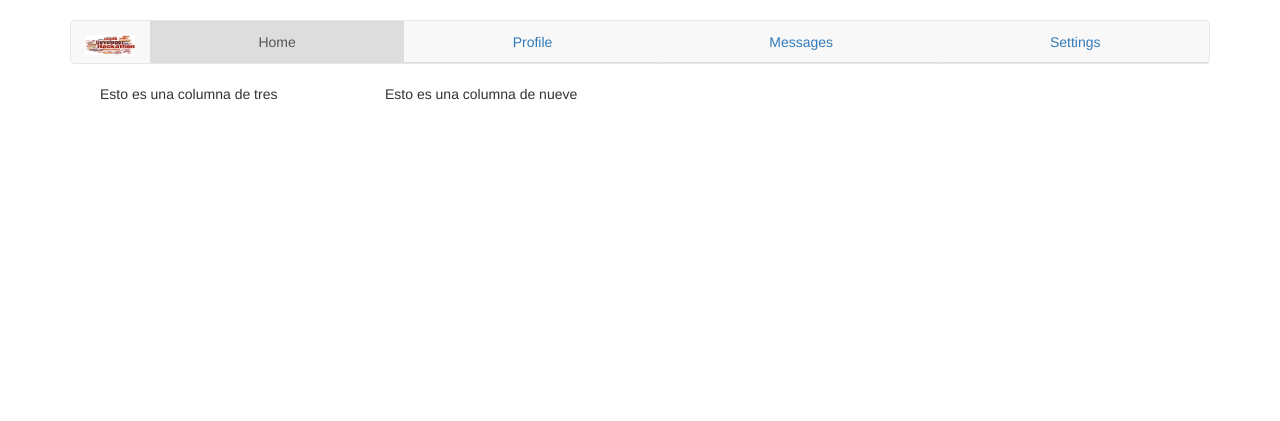
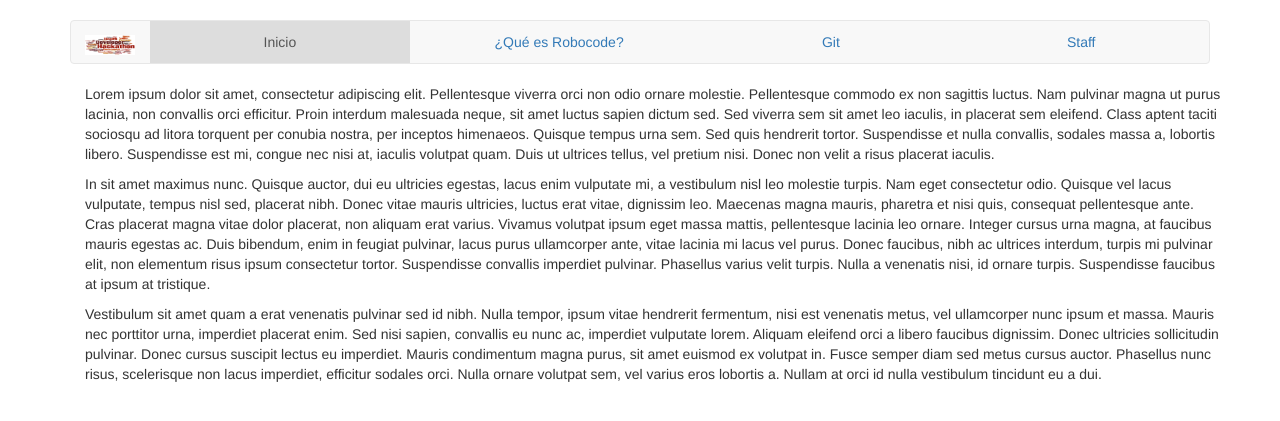
Before and after one commit to Tankathon/tankathon.github.io, a PHP site: page / in a window 1280 px wide. Shown: the top 421 px of the page. Run offline with PHP 8.4, Linux system fonts and the light colour scheme; some libraries are stand-ins or nearby versions.

Commit message:
Refresco de la página y pestañas nuevas

```diff
--- a/css/style.css
+++ b/css/style.css
@@ -20,7 +20,9 @@ body {
 	background-color: #DDD;
 	border-radius: 0px;
 }
-
+.nav-tabs.nav-justified > li > a {
+	border-bottom: none;
+}
 .nav-tabs > li > a:hover {
 	border-color: transparent;
 }
@@ -38,3 +40,8 @@ body {
 #espacio{
 	padding-top: 20px;
 }
+/*Image*/
+#gitjetpack{
+	width: 200px;
+	height: 200px;
+}
--- a/index.html
+++ b/index.html
@@ -29,30 +29,47 @@
           <a class="navbar-brand" href="#"><img src="img/Hackathon-logo.png" class="img-responsive" alt="Responsive image" /></a>
         </div>
         <!-- Nav tabs -->
-        <ul class="nav nav-tabs nav-justified" role="tablist">
-          <li role="presentation" class="active"><a href="#home" aria-controls="home" role="tab" data-toggle="tab">Home</a></li>
-          <li role="presentation"><a href="#profile" aria-controls="profile" role="tab" data-toggle="tab">Profile</a></li>
-          <li role="presentation"><a href="#messages" aria-controls="messages" role="tab" data-toggle="tab">Messages</a></li>
-          <li role="presentation"><a href="#settings" aria-controls="settings" role="tab" data-toggle="tab">Settings</a></li>
+        <ul class="nav nav-tabs nav-justified" role="tablist" id="myTab">
+          <li role="presentation" class="active"><a href="#home" aria-controls="home" role="tab" data-toggle="tab">Inicio</a></li>
+          <li role="presentation"><a href="#robocode" aria-controls="robocode" role="tab" data-toggle="tab">¿Qué es Robocode?</a></li>
+          <li role="presentation"><a href="#git" aria-controls="git" role="tab" data-toggle="tab">Git</a></li>
+          <li role="presentation"><a href="#staff" aria-controls="staff" role="tab" data-toggle="tab">Staff</a></li>
         </ul>
-
-        <!-- Tab panes -->
+      </div>
+      <!-- Tab panes -->
         <div class="tab-content">
           <div role="tabpanel" class="tab-pane active" id="home">
             <div class="container" id="espacio">
               <div class="row">
                 <div class="col-md-12 col-xs-12">
-                  <div class="col-md-3 col-xs-6">Esto es una columna de tres</div>
-                  <div class="col-md-9 xol-xs-6">Esto es una columna de nueve</div>
+                  <p> Lorem ipsum dolor sit amet, consectetur adipiscing elit. Pellentesque viverra orci non odio ornare molestie. Pellentesque commodo ex non sagittis luctus. Nam pulvinar magna ut purus lacinia, non convallis orci efficitur. Proin interdum malesuada neque, sit amet luctus sapien dictum sed. Sed viverra sem sit amet leo iaculis, in placerat sem eleifend. Class aptent taciti sociosqu ad litora torquent per conubia nostra, per inceptos himenaeos. Quisque tempus urna sem. Sed quis hendrerit tortor. Suspendisse et nulla convallis, sodales massa a, lobortis libero. Suspendisse est mi, congue nec nisi at, iaculis volutpat quam. Duis ut ultrices tellus, vel pretium nisi. Donec non velit a risus placerat iaculis.</p>
+                  <p>In sit amet maximus nunc. Quisque auctor, dui eu ultricies egestas, lacus enim vulputate mi, a vestibulum nisl leo molestie turpis. Nam eget consectetur odio. Quisque vel lacus vulputate, tempus nisl sed, placerat nibh. Donec vitae mauris ultricies, luctus erat vitae, dignissim leo. Maecenas magna mauris, pharetra et nisi quis, consequat pellentesque ante. Cras placerat magna vitae dolor placerat, non aliquam erat varius. Vivamus volutpat ipsum eget massa mattis, pellentesque lacinia leo ornare. Integer cursus urna magna, at faucibus mauris egestas ac. Duis bibendum, enim in feugiat pulvinar, lacus purus ullamcorper ante, vitae lacinia mi lacus vel purus. Donec faucibus, nibh ac ultrices interdum, turpis mi pulvinar elit, non elementum risus ipsum consectetur tortor. Suspendisse convallis imperdiet pulvinar. Phasellus varius velit turpis. Nulla a venenatis nisi, id ornare turpis. Suspendisse faucibus at ipsum at tristique.</p>
+                  <p>Vestibulum sit amet quam a erat venenatis pulvinar sed id nibh. Nulla tempor, ipsum vitae hendrerit fermentum, nisi est venenatis metus, vel ullamcorper nunc ipsum et massa. Mauris nec porttitor urna, imperdiet placerat enim. Sed nisi sapien, convallis eu nunc ac, imperdiet vulputate lorem. Aliquam eleifend orci a libero faucibus dignissim. Donec ultricies sollicitudin pulvinar. Donec cursus suscipit lectus eu imperdiet. Mauris condimentum magna purus, sit amet euismod ex volutpat in. Fusce semper diam sed metus cursus auctor. Phasellus nunc risus, scelerisque non lacus imperdiet, efficitur sodales orci. Nulla ornare volutpat sem, vel varius eros lobortis a. Nullam at orci id nulla vestibulum tincidunt eu a dui. </p>
                 </div>
               </div>
             </div>
           </div>
-          <div role="tabpanel" class="tab-pane" id="profile">...</div>
-          <div role="tabpanel" class="tab-pane" id="messages">...</div>
-          <div role="tabpanel" class="tab-pane" id="settings">...</div>
+          <div role="tabpanel" class="tab-pane" id="robocode">
+            <div class="container" id="espacio">...</div>
+          </div>
+          <div role="tabpanel" class="tab-pane" id="git">
+            <div class="container" id="espacio">
+              <div class="row col-md-12">
+                <div class="col-md-3">
+                  <img src="img/jetpacktocat.png" alt="gitjetpack" class="img-rounded" id="gitjetpack">
+                </div>
+                <div class="col-md-9">
+                  <p> Lorem ipsum dolor sit amet, consectetur adipiscing elit. Pellentesque viverra orci non odio ornare molestie. Pellentesque commodo ex non sagittis luctus. Nam pulvinar magna ut purus lacinia, non convallis orci efficitur. Proin interdum malesuada neque, sit amet luctus sapien dictum sed. Sed viverra sem sit amet leo iaculis, in placerat sem eleifend. Class aptent taciti sociosqu ad litora torquent per conubia nostra, per inceptos himenaeos. Quisque tempus urna sem. Sed quis hendrerit tortor. Suspendisse et nulla convallis, sodales massa a, lobortis libero. Suspendisse est mi, congue nec nisi at, iaculis volutpat quam. Duis ut ultrices tellus, vel pretium nisi. Donec non velit a risus placerat iaculis.</p>
+                  <p>In sit amet maximus nunc. Quisque auctor, dui eu ultricies egestas, lacus enim vulputate mi, a vestibulum nisl leo molestie turpis. Nam eget consectetur odio. Quisque vel lacus vulputate, tempus nisl sed, placerat nibh. Donec vitae mauris ultricies, luctus erat vitae, dignissim leo. Maecenas magna mauris, pharetra et nisi quis, consequat pellentesque ante. Cras placerat magna vitae dolor placerat, non aliquam erat varius. Vivamus volutpat ipsum eget massa mattis, pellentesque lacinia leo ornare. Integer cursus urna magna, at faucibus mauris egestas ac. Duis bibendum, enim in feugiat pulvinar, lacus purus ullamcorper ante, vitae lacinia mi lacus vel purus. Donec faucibus, nibh ac ultrices interdum, turpis mi pulvinar elit, non elementum risus ipsum consectetur tortor. Suspendisse convallis imperdiet pulvinar. Phasellus varius velit turpis. Nulla a venenatis nisi, id ornare turpis. Suspendisse faucibus at ipsum at tristique.</p>
+                  <p>Vestibulum sit amet quam a erat venenatis pulvinar sed id nibh. Nulla tempor, ipsum vitae hendrerit fermentum, nisi est venenatis metus, vel ullamcorper nunc ipsum et massa. Mauris nec porttitor urna, imperdiet placerat enim. Sed nisi sapien, convallis eu nunc ac, imperdiet vulputate lorem. Aliquam eleifend orci a libero faucibus dignissim. Donec ultricies sollicitudin pulvinar. Donec cursus suscipit lectus eu imperdiet. Mauris condimentum magna purus, sit amet euismod ex volutpat in. Fusce semper diam sed metus cursus auctor. Phasellus nunc risus, scelerisque non lacus imperdiet, efficitur sodales orci. Nulla ornare volutpat sem, vel varius eros lobortis a. Nullam at orci id nulla vestibulum tincidunt eu a dui. </p>
+                </div>
+              </div>
+            </div>
+          </div>
+          <div role="tabpanel" class="tab-pane" id="staff">
+            <div class="container" id="espacio">...</div>
+          </div>
         </div>
-      </div>
     </div>
 
     <!-- jQuery (necessary for Bootstrap's JavaScript plugins) -->
@@ -72,7 +89,15 @@
       e.preventDefault()
       $(this).tab('show')
     })
+     // store the currently selected tab in the hash value
+    $("ul.nav-tabs > li > a").on("shown.bs.tab", function (e) {
+        var id = $(e.target).attr("href").substr(1);
+        window.location.hash = id;
+    });
 
+    // on load of the page: switch to the currently selected tab
+    var hash = window.location.hash;
+    $('#myTab a[href="' + hash + '"]').tab('show');
 
   });
 
```
Also changed, not shown: img/idea.jpg (added), img/jetpacktocat.png (added).
